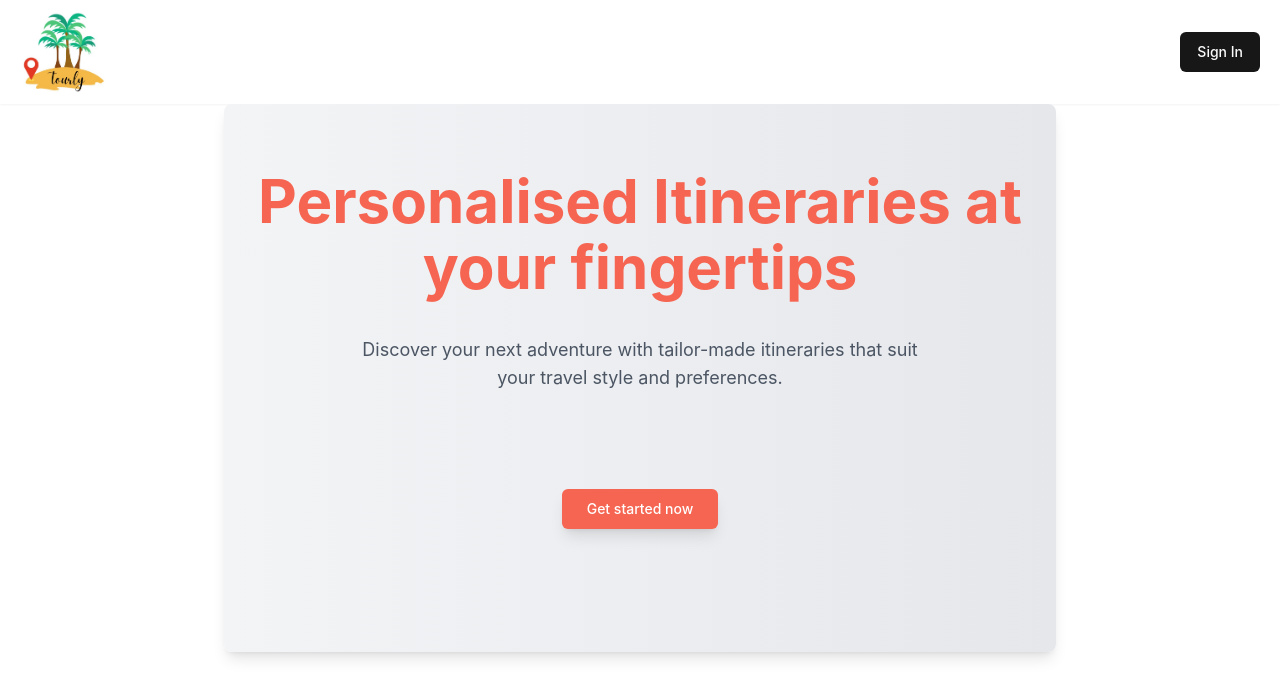
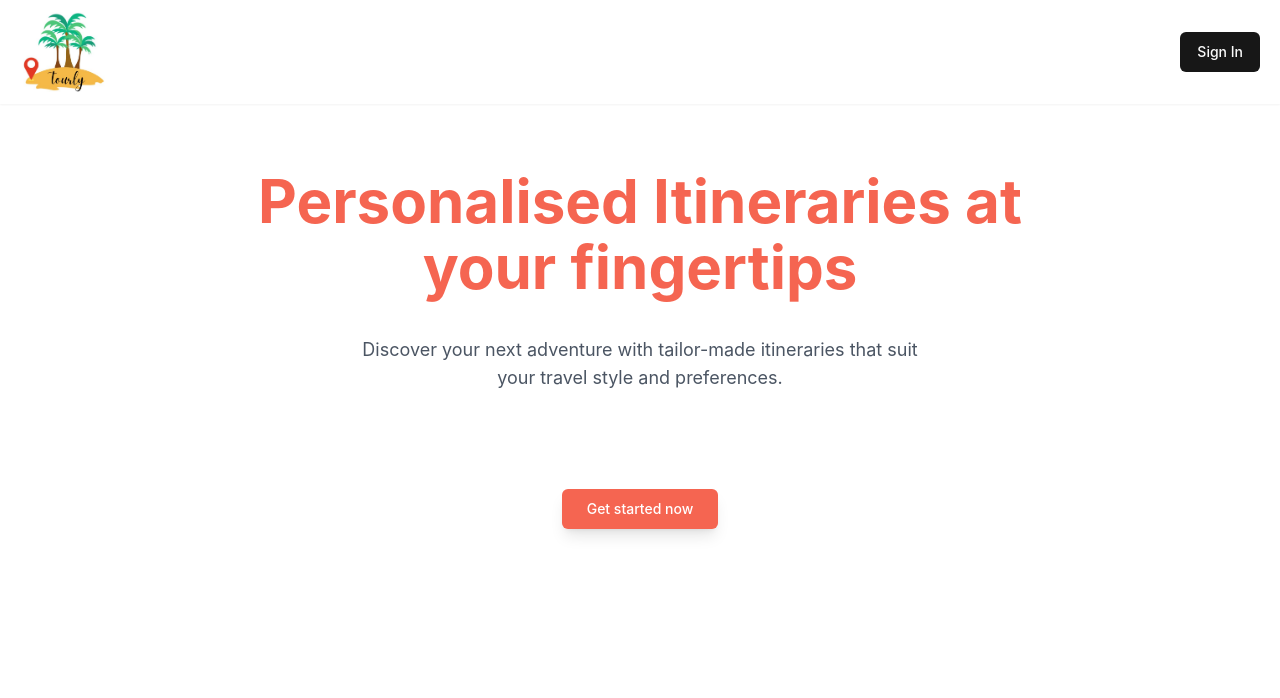
Before and after one commit to udisha0530/Tourly, a React (Vite) app: page / in a window 1280 px wide. Shown: the top 698 px of the page. Built offline with nearby package versions, Linux system fonts and the light colour scheme; no server answers.

Commit message:
Update Hero.jsx
removed gray wall

```diff
--- a/src/components/custom/Hero.jsx
+++ b/src/components/custom/Hero.jsx
@@ -4,7 +4,7 @@ import { Link } from 'react-router-dom';
 
 function Hero() {
   return (
-    <div className='flex flex-col items-center mx-56 gap-9 py-16 bg-gradient-to-r from-gray-100 to-gray-200 rounded-lg shadow-lg'>
+    <div className='flex flex-col items-center mx-56 gap-9 py-16 bg-gradient-to-r rounded-lg '>
       <h1 className='font-bold text-[60px] text-center'>
         <span className='text-[#f56551] text-center mt-16'>Personalised Itineraries at your fingertips</span>
       </h1>
```
